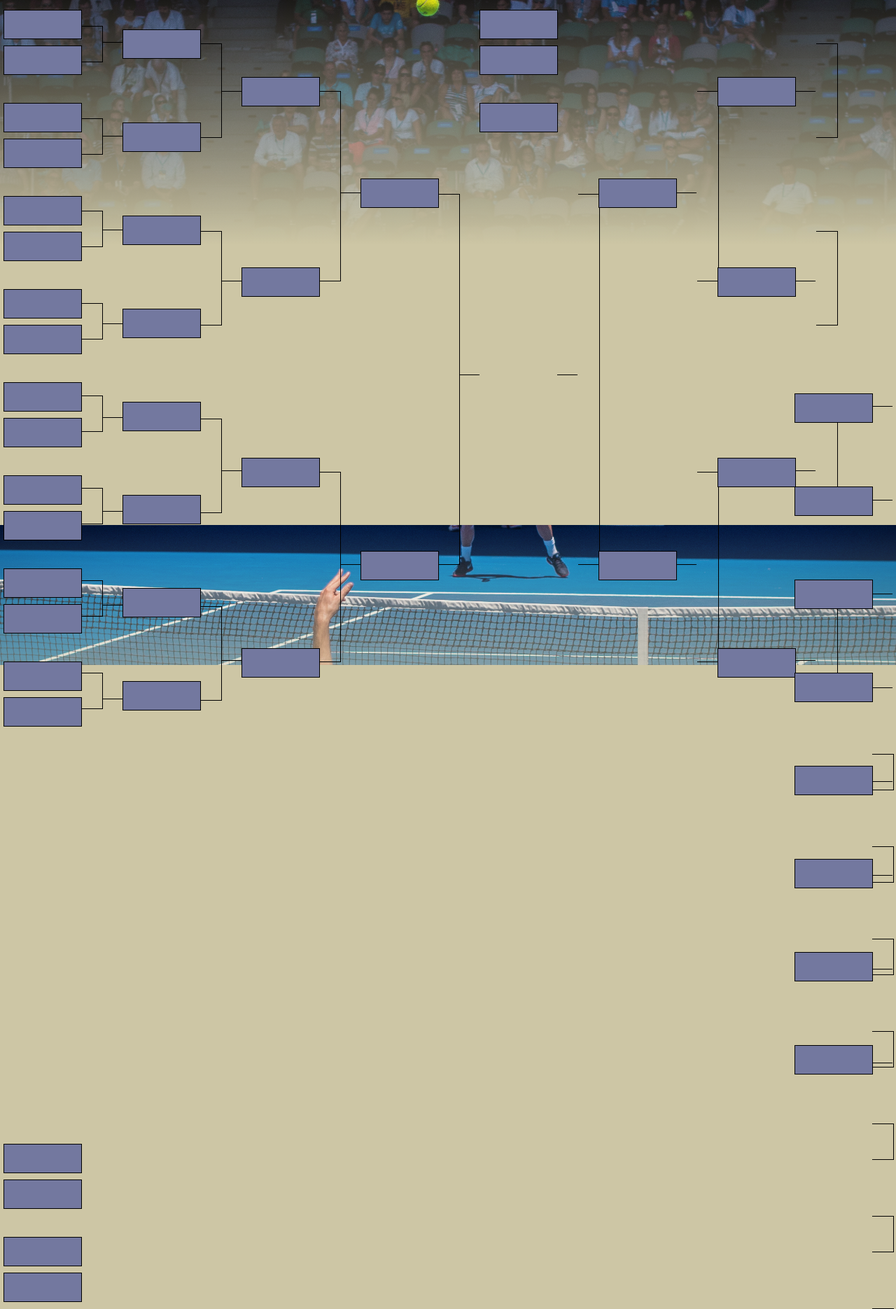
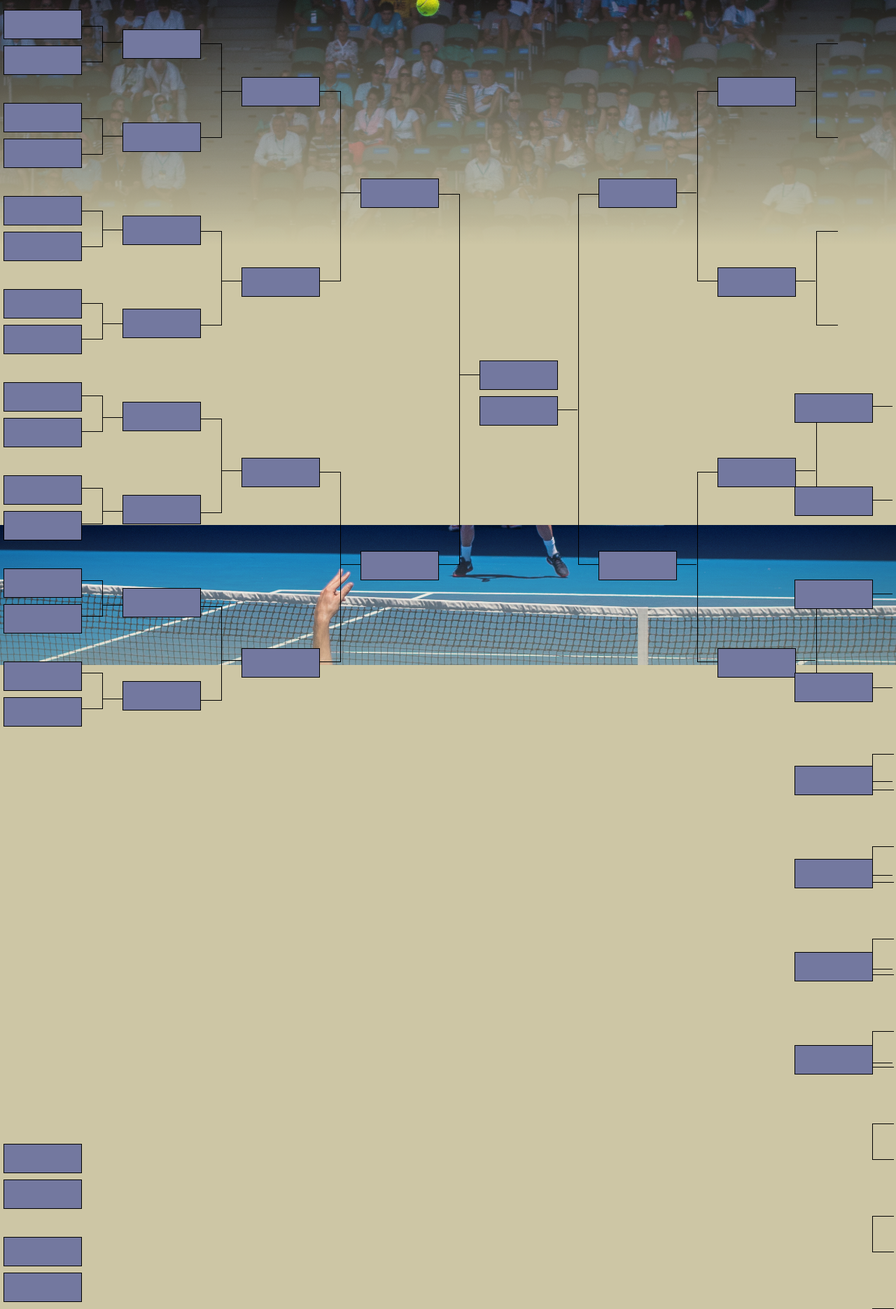
Before and after one commit to killagarila/tennis-tournament-web, a Flask app: template templates/tournament.html in a window 1280 px wide. Shown: the part 50-1920 px from the top of the page at 70% size. Run offline with Flask 2, Linux system fonts and the light colour scheme; the template is opened without the code that fills it: most values are stand-ins (such as "Sample title", 1, 10 or a date in 2020).

Commit message:
tournament_fixed

```diff
--- a/static/stylesheet.css
+++ b/static/stylesheet.css
@@ -216,10 +216,17 @@ section > div:nth-child(2n) {
 
 .conn div {
     border: 1px solid #000;
-    border-left: none;
     height: 50px;
     width: 100%;
     margin: 80px 0 0 1px;
+}
+
+.br div {
+  border-right: none;
+}
+
+.bl div {
+  border-left: none;
 }
 
 .conn div:first-child {
@@ -301,9 +308,14 @@ section > div:nth-child(2n) {
   margin-top: 530px;
 }
 
-#winner {
-  margin-top: 500px;
+#line5 div {
+  margin-top: 580px;
 }
+
+#Final > div:first-child {
+  margin-top: 510px;
+}
+
 
 .tournament-box{
   /* background-color: white; Colour of the div behind tournament table */
--- a/templates/tournament.html
+++ b/templates/tournament.html
@@ -47,7 +47,7 @@
                         <div></div>
                     </section>
 
-                    <div class="conn"><div></div><div></div><div></div><div></div><div></div><div></div><div></div><div></div></div>
+                    <div class="conn bl"><div></div><div></div><div></div><div></div><div></div><div></div><div></div><div></div></div>
                     <div class="line"><div></div><div></div><div></div><div></div><div></div><div></div><div></div><div></div></div>
 
                     <section id="round-2">
@@ -62,7 +62,7 @@
                         <div></div>
                     </section>
 
-                    <div class="conn" id="conn2"><div></div><div></div><div></div><div></div></div>
+                    <div class="conn bl" id="conn2"><div></div><div></div><div></div><div></div></div>
                     <div class="line" id="line2"><div></div><div></div><div></div><div></div></div>
 
                     <section id="QFinal">
@@ -73,7 +73,7 @@
                         <div></div>
                     </section>
 
-                    <div class="conn" id="conn3"><div></div><div></div></div>
+                    <div class="conn bl" id="conn3"><div></div><div></div></div>
                     <div class="line" id="line3"><div></div><div></div></div>
 
                     <section id="SFinal">
@@ -82,19 +82,18 @@
                         <div></div>
                     </section>
 
-                    <div class="conn" id="conn4"><div></div></div>
+                    <div class="conn bl" id="conn4"><div></div></div>
                     <div class="line" id="line4"><div></div></div>
 
                     <section id="Final">
                         <!-- SFinal Round Players 1-2 -->
                         <div></div>
                         <div></div>
-                        <div></div>
                     </section>
 
 
-                    <div class="line" id="line4"><div></div></div>
-                    <div class="conn" id="conn4"><div></div></div>
+                    <div class="line" id="line5"><div></div></div>
+                    <div class="conn br" id="conn4"><div></div></div>
 
                     <section id="SFinal">
                         <!-- SFinal Round Players 3-4 -->
@@ -103,7 +102,7 @@
                     </section>
 
                     <div class="line" id="line3"><div></div><div></div></div>
-                    <div class="conn" id="conn3"><div></div><div></div></div>
+                    <div class="conn br" id="conn3"><div></div><div></div></div>
 
                     <section id="QFinal">
                         <!-- Third Round Players 5-8 -->
@@ -114,7 +113,7 @@
                     </section>
 
                     <div class="line" id="line2"><div></div><div></div><div></div><div></div></div>
-                    <div class="conn" id="conn2"><div></div><div></div><div></div><div></div></div>
+                    <div class="conn br" id="conn2"><div></div><div></div><div></div><div></div></div>
 
                     <section id="round-2">
                         <!-- Second Round Players 9-16 -->
@@ -129,7 +128,7 @@
                     </section>
 
                     <div class="line"><div></div><div></div><div></div><div></div><div></div><div></div><div></div><div></div></div>
-                    <div class="conn"><div></div><div></div><div></div><div></div><div></div><div></div><div></div><div></div></div>
+                    <div class="conn br"><div></div><div></div><div></div><div></div><div></div><div></div><div></div><div></div></div>
 
                     <section>
                         <!-- First Round Players 17-32 -->
```
